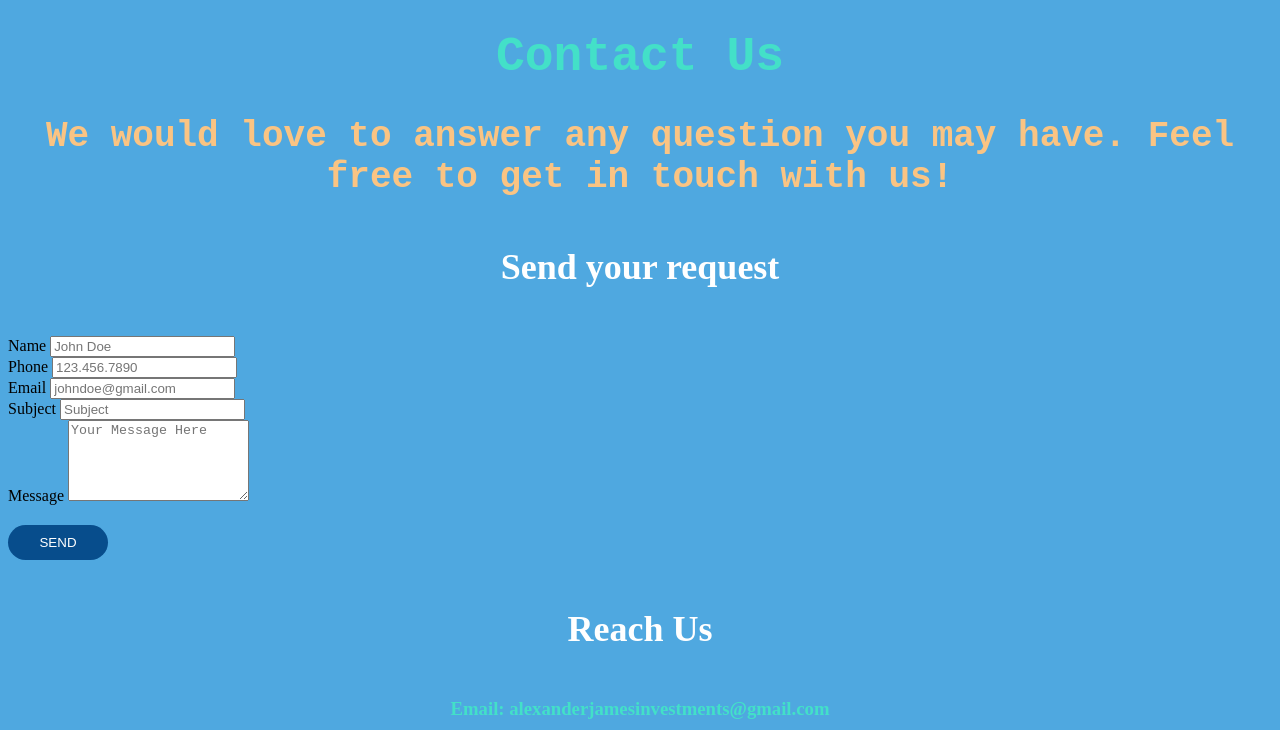
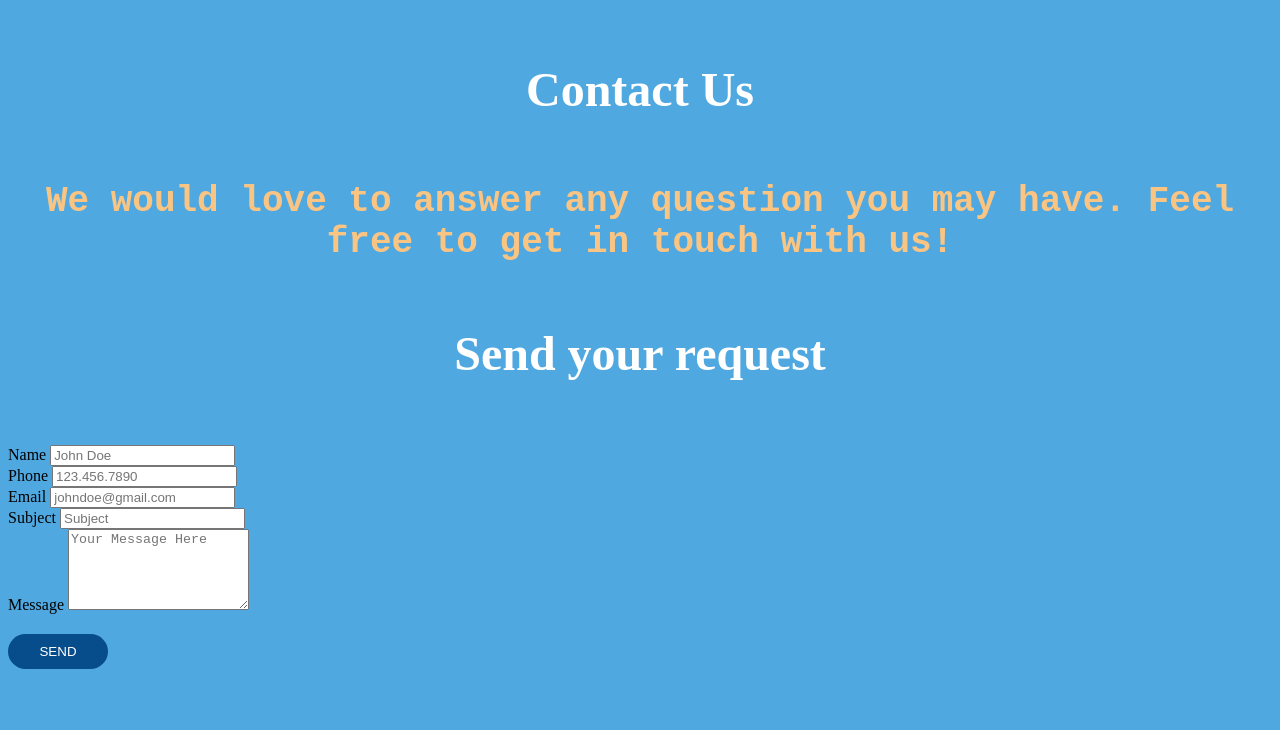
Before and after one commit to wporter12/aji.investments, a plain HTML site: page contact.html in a window 1280 px wide. Shown: the part 321-1051 px from the top of the page. Drawn offline with Linux system fonts and the light colour scheme; a script that the page names is missing.

Commit message:
color changes

```diff
--- a/contact.html
+++ b/contact.html
@@ -38,7 +38,7 @@
         </div>
         <img src="images/logo3.png" alt="ajilogo" class="center">
             <div class="container1">
-                <h1>Contact Us</h1>
+                <h4>Contact Us</h4>
                 <h2>We would love to answer any question you may have. Feel free to get in touch with us!</h2>
                     <div class="contact-left">
                         <h4>Send your request</h4>
@@ -86,7 +86,6 @@
                             alexanderjamesinvestments@gmail.com</h3>
                         <h3>Phone:
                             (662)587-4799</h3>
-                        </table>
                     </div>
     </body>
 </html>
--- a/styles.css
+++ b/styles.css
@@ -2,7 +2,7 @@ body{
     background-color: #4FA8E0;
 }
 h1{
-    color: #43E0C8;
+    color: #FAC483;
     font-size: 48px;
     font-family: 'Courier New', Courier, monospace;
     text-align:center;
@@ -14,12 +14,13 @@ h2{
     text-align:center;
 }
 h3{
-    color: #43E0C8;
+    color: black;
+    font-size: 24px;
     text-align:center;
 }
 h4{
     color: white;
-    font-size: 36px;
+    font-size: 48px;
     text-align:center;
 }
 p{
@@ -36,7 +37,7 @@ p3{
     font-size: 48px;
 }
 a{
-    color: #43E0C8;
+    color: black;
     border: 5px solid white;
     font-size: 48px;
     text-align: center;
```
